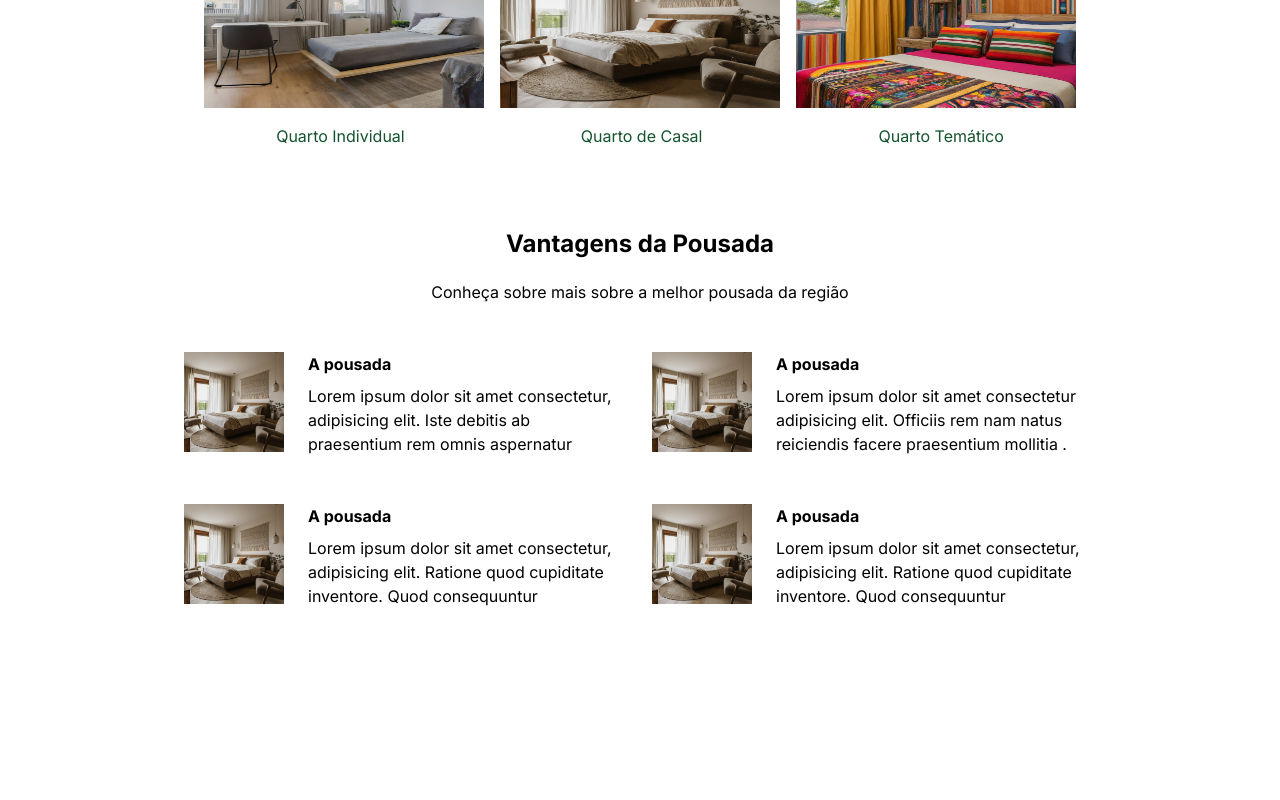
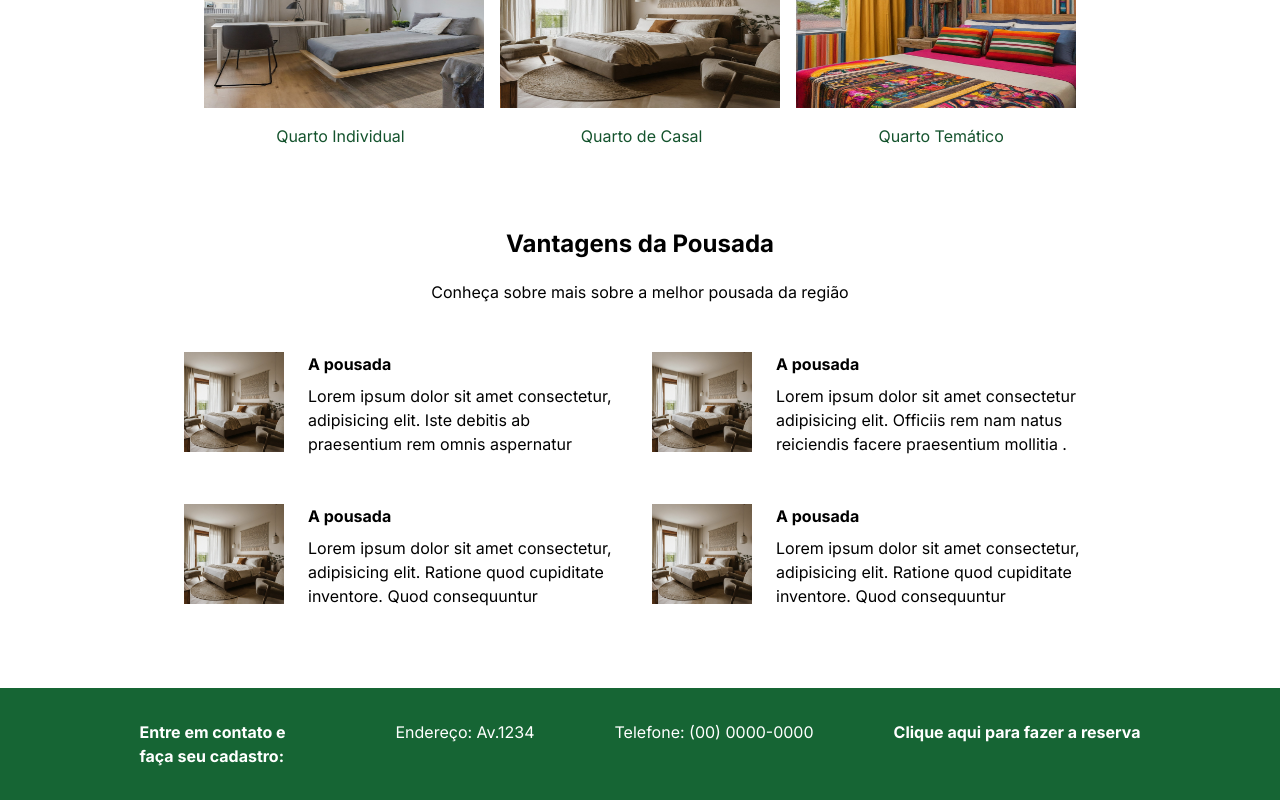
Before and after one commit to RRodrigoCordeiro/Pousad, a Next.js app: page / in a window 1280 px wide. Shown: the part 1131-1931 px from the top of the page. Before the commit the page ends 1739 px from the top, so only its background shows below. Built offline with nearby package versions, Linux system fonts and the light colour scheme.

Commit message:
Criação do footer

```diff
--- a/src/app/page.tsx
+++ b/src/app/page.tsx
@@ -65,7 +65,7 @@ export default function Home() {
           <Image className="w-[100px] h-[100px]" src="/QuartoCasal.jpg" alt="" width={200} height={10}/>
           <div className="flex justify-center">
             <div>
-              <h3 className="text-left font-bold mb-2">A pousada</h3>
+              <h3 className="text-left font-bold mb-2 ">A pousada</h3>
               <p className="w-[320px] text-left">Lorem ipsum dolor sit amet consectetur adipisicing elit. Officiis rem nam natus reiciendis facere praesentium mollitia .</p>
             </div>
           </div>
@@ -86,6 +86,15 @@ export default function Home() {
             </div>
           </div>
       </div>
+      <footer className="bg-green-800 h-28 mt-20 flex justify-center items-center text-white">
+        <div className="flex space-x-20">
+          <p className="text-white font-bold max-w-44">Entre em contato e faça seu cadastro:</p>
+          <p className="text-white">Endereço: Av.1234</p>
+          <p className="text-white">Telefone: (00) 0000-0000</p>
+          <p className="text-white font-bold cursor-pointer hover:text-blue-500">Clique aqui para fazer a reserva</p>
+        </div>
+
+      </footer>
 
     </main>
   );
```
